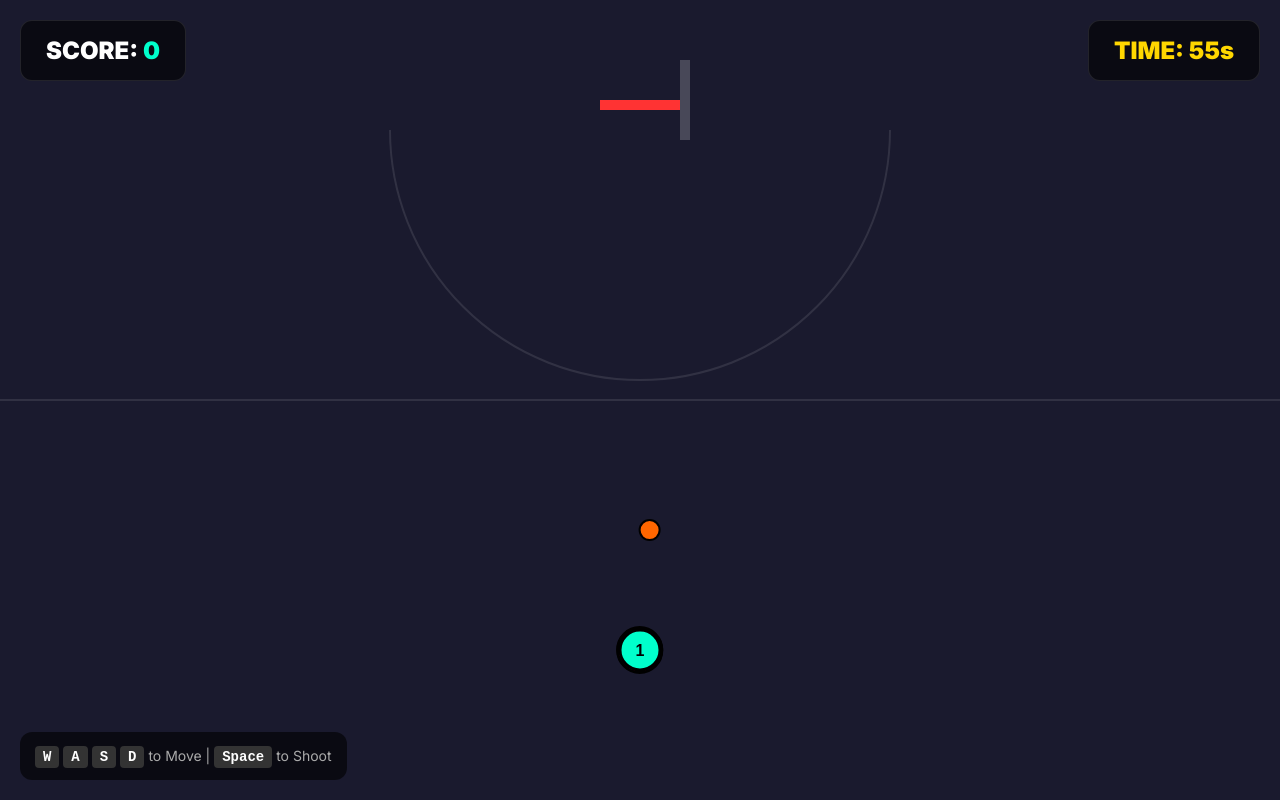
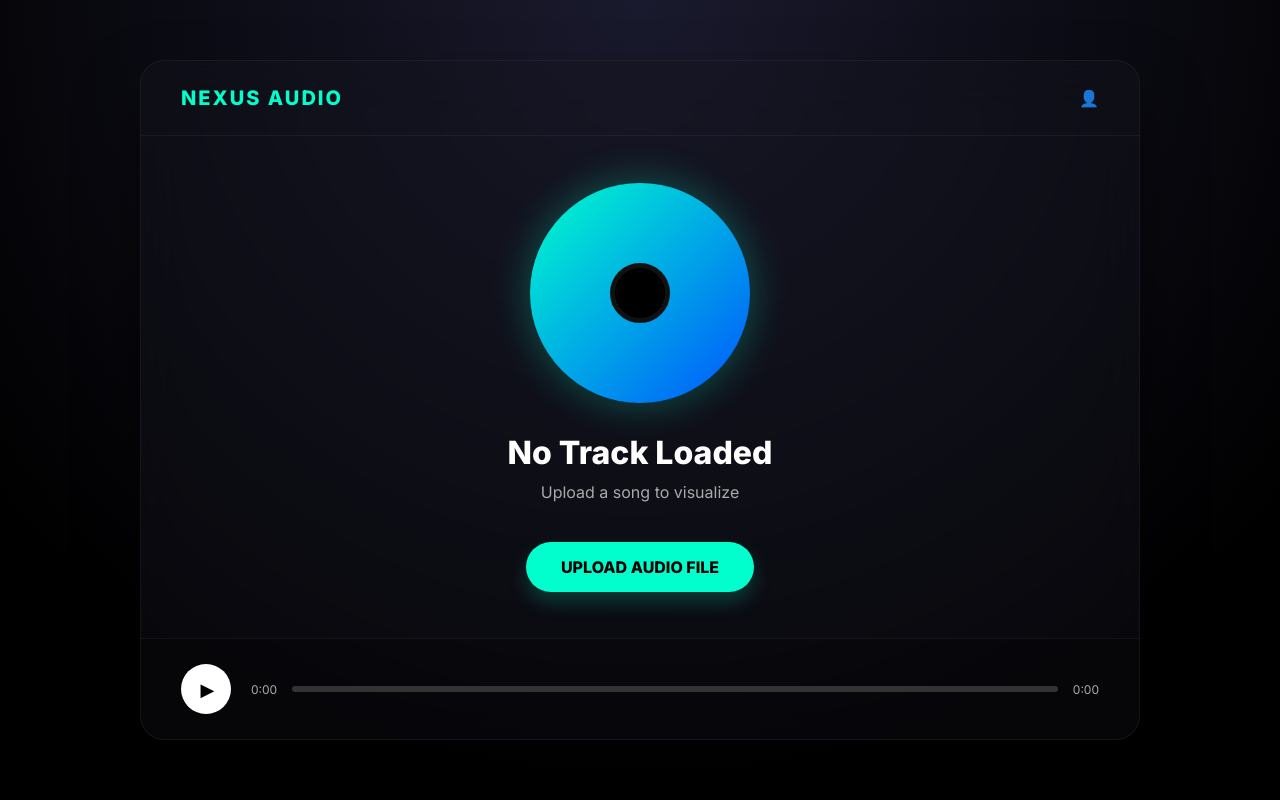
Before and after one commit to bedper-beep/os, a plain HTML site: page index.html in a window 1280 px wide. Drawn offline with Linux system fonts and the light colour scheme.

Commit message:
Update title and styles for audio visualizer

```diff
--- a/index.html
+++ b/index.html
@@ -3,286 +3,272 @@
 <head>
     <meta charset="UTF-8">
     <meta name="viewport" content="width=device-width, initial-scale=1.0">
-    <title>Hoop Dreamz: Chromebook Edition</title>
+    <title>Nexus Audio | Premium Visualizer</title>
     <style>
-        @import url('https://fonts.googleapis.com/css2?family=Inter:wght@400;700;900&display=swap');
+        @import url('https://fonts.googleapis.com/css2?family=Inter:wght@300;400;600;800&display=swap');
+
+        * { margin: 0; padding: 0; box-sizing: border-box; font-family: 'Inter', sans-serif; }
+
         body {
-            margin: 0; padding: 0; overflow: hidden; background: #111;
-            font-family: 'Inter', sans-serif; color: white;
+            background-color: #000; color: #fff; height: 100vh; overflow: hidden;
+            display: flex; justify-content: center; align-items: center;
+            background-image: radial-gradient(circle at 50% 0%, #1a1a2e 0%, #000000 80%);
         }
-        canvas { display: block; background: #1a1a2e; }
 
-        #ui {
-            position: absolute; top: 20px; left: 20px; right: 20px;
-            display: flex; justify-content: space-between; pointer-events: none;
+        /* The Canvas that draws the audio bars */
+        #visualizer-canvas {
+            position: absolute; top: 0; left: 0; width: 100%; height: 100%;
+            z-index: 1;
         }
-        .hud-box {
-            background: rgba(0,0,0,0.6); padding: 15px 25px;
-            border-radius: 12px; border: 1px solid rgba(255,255,255,0.1);
-            font-size: 24px; font-weight: 900;
+
+        /* The Premium UI Overlay */
+        .app-container {
+            position: relative; z-index: 10;
+            width: 90%; max-width: 1000px; height: 85vh;
+            background: rgba(20, 20, 30, 0.4); backdrop-filter: blur(25px);
+            border: 1px solid rgba(255, 255, 255, 0.05); border-radius: 24px;
+            box-shadow: 0 30px 60px rgba(0,0,0,0.5);
+            display: flex; flex-direction: column;
         }
-        #score { color: #00ffcc; }
-        #controls {
-            position: absolute; bottom: 20px; left: 20px;
-            background: rgba(0,0,0,0.6); padding: 15px; border-radius: 12px;
-            font-size: 14px; color: #aaa; pointer-events: none;
+
+        /* Top Bar (Search/Profile) */
+        .top-bar {
+            display: flex; justify-content: space-between; align-items: center;
+            padding: 25px 40px; border-bottom: 1px solid rgba(255,255,255,0.05);
         }
-        kbd {
-            background: #333; padding: 3px 8px; border-radius: 4px;
-            color: white; font-weight: bold; font-family: monospace;
+        .logo { font-size: 20px; font-weight: 800; letter-spacing: 2px; color: #00ffcc; }
+
+        /* The Album Art & Info Center */
+        .center-display {
+            flex: 1; display: flex; flex-direction: column; justify-content: center; align-items: center;
+            text-align: center;
         }
+
+        .album-art {
+            width: 220px; height: 220px; border-radius: 50%;
+            background: linear-gradient(135deg, #00ffcc, #0055ff);
+            box-shadow: 0 0 40px rgba(0, 255, 204, 0.3);
+            margin-bottom: 30px; display: flex; justify-content: center; align-items: center;
+            animation: spin 10s linear infinite; animation-play-state: paused; /* Pauses when music pauses */
+        }
+        .album-art.playing { animation-play-state: running; }
+
+        /* The vinyl record look */
+        .album-art::after {
+            content: ''; width: 50px; height: 50px; background: #000; border-radius: 50%;
+            border: 5px solid #111;
+        }
+
+        @keyframes spin { 100% { transform: rotate(360deg); } }
+
+        h1 { font-size: 32px; font-weight: 800; margin-bottom: 10px; }
+        p { color: #aaa; font-size: 16px; margin-bottom: 40px; }
+
+        /* Upload Button */
+        .upload-btn {
+            background: #00ffcc; color: #000; padding: 15px 35px;
+            border: none; border-radius: 30px; font-weight: 800; font-size: 16px;
+            cursor: pointer; transition: 0.3s; box-shadow: 0 10px 20px rgba(0,255,204,0.2);
+        }
+        .upload-btn:hover { transform: scale(1.05); box-shadow: 0 15px 30px rgba(0,255,204,0.4); }
+
+        /* The bottom player controls */
+        .player-bar {
+            padding: 25px 40px; display: flex; align-items: center; gap: 20px;
+            background: rgba(0,0,0,0.2); border-top: 1px solid rgba(255,255,255,0.05);
+            border-radius: 0 0 24px 24px;
+        }
+
+        .play-btn {
+            width: 50px; height: 50px; border-radius: 50%; background: #fff;
+            display: flex; justify-content: center; align-items: center; cursor: pointer;
+            transition: 0.2s;
+        }
+        .play-btn:hover { transform: scale(1.1); }
+        .play-btn::before {
+            content: '▶'; font-size: 18px; color: #000; margin-left: 3px;
+        }
+        .play-btn.playing::before { content: '⏸'; margin-left: 0; }
+
+        /* Progress Bar */
+        .progress-container {
+            flex: 1; display: flex; align-items: center; gap: 15px; font-size: 12px; color: #aaa;
+        }
+        .progress-bar {
+            flex: 1; height: 6px; background: #333; border-radius: 3px; cursor: pointer; position: relative;
+        }
+        .progress-fill {
+            height: 100%; width: 0%; background: #00ffcc; border-radius: 3px; transition: width 0.1s;
+        }
+
+        /* Hidden Audio Input */
+        #audio-upload { display: none; }
     </style>
 </head>
 <body>
 
-    <div id="ui">
-        <div class="hud-box">SCORE: <span id="score">0</span></div>
-        <div class="hud-box" style="color:#ffd700;">TIME: <span id="time">60</span>s</div>
+    <!-- The Background Visualizer -->
+    <canvas id="visualizer-canvas"></canvas>
+
+    <!-- The Main App UI -->
+    <div class="app-container">
+
+        <div class="top-bar">
+            <div class="logo">NEXUS AUDIO</div>
+            <div>👤</div>
+        </div>
+
+        <div class="center-display">
+            <div class="album-art" id="album-art"></div>
+            <h1 id="track-title">No Track Loaded</h1>
+            <p id="track-artist">Upload a song to visualize</p>
+
+            <label for="audio-upload" class="upload-btn">UPLOAD AUDIO FILE</label>
+            <input type="file" id="audio-upload" accept="audio/*">
+        </div>
+
+        <div class="player-bar">
+            <div class="play-btn" id="play-btn" onclick="togglePlay()"></div>
+
+            <div class="progress-container">
+                <span id="current-time">0:00</span>
+                <div class="progress-bar" id="progress-bar" onclick="seek(event)">
+                    <div class="progress-fill" id="progress-fill"></div>
+                </div>
+                <span id="duration">0:00</span>
+            </div>
+        </div>
     </div>
 
-    <div id="controls">
-        <kbd>W</kbd> <kbd>A</kbd> <kbd>S</kbd> <kbd>D</kbd> to Move | <kbd>Space</kbd> to Shoot
-    </div>
-
-    <canvas id="gameCanvas"></canvas>
+    <!-- Hidden Audio Element -->
+    <audio id="audio-player"></audio>
 
     <script>
-        const canvas = document.getElementById('gameCanvas');
+        // --- 1. SETUP CANVAS & AUDIO ENGINE ---
+        const canvas = document.getElementById('visualizer-canvas');
         const ctx = canvas.getContext('2d');
+        const audio = document.getElementById('audio-player');
+
         canvas.width = window.innerWidth;
         canvas.height = window.innerHeight;
 
-        // Game State
-        let score = 0;
-        let timeLeft = 60;
-        let gameActive = true;
+        let audioContext;
+        let analyser;
+        let dataArray;
+        let source;
 
-        // The Player
-        const player = {
-            x: canvas.width / 2,
-            y: canvas.height - 150,
-            radius: 20,
-            speed: 6,
-            color: '#00ffcc', // Cyan player
-            hasBall: true
-        };
+        // --- 2. INITIALIZE AUDIO API ---
+        function initAudio() {
+            if (!audioContext) {
+                audioContext = new (window.AudioContext || window.webkitAudioContext)();
+                analyser = audioContext.createAnalyser();
+                analyser.fftSize = 256; // Quality of the bars
 
-        // The Ball
-        const ball = {
-            x: player.x,
-            y: player.y,
-            radius: 10,
-            color: '#ff6600',
-            isShot: false,
-            vx: 0,
-            vy: 0,
-            targetY: 100 // Where the hoop is
-        };
+                source = audioContext.createMediaElementSource(audio);
+                source.connect(analyser);
+                analyser.connect(audioContext.destination);
 
-        // The Hoop
-        const hoop = {
-            x: canvas.width / 2 - 40,
-            y: 100,
-            width: 80,
-            height: 10,
-            color: '#ff3333'
-        };
+                const bufferLength = analyser.frequencyBinCount;
+                dataArray = new Uint8Array(bufferLength);
+            }
+        }
 
-        // Defenders (NPCs)
-        let defenders = [
-            { x: canvas.width / 2 - 150, y: canvas.height / 2, radius: 22, speed: 3, color: '#ff0033' },
-            { x: canvas.width / 2 + 150, y: canvas.height / 2, radius: 22, speed: 4, color: '#ff0033' }
-        ];
+        // --- 3. UPLOAD MUSIC ---
+        const fileUpload = document.getElementById('audio-upload');
+        fileUpload.addEventListener('change', function(e) {
+            const file = e.target.files[0];
+            if (!file) return;
 
-        // Keyboard Input Tracking
-        const keys = { w: false, a: false, s: false, d: false, space: false };
+            const fileURL = URL.createObjectURL(file);
+            audio.src = fileURL;
 
-        window.addEventListener('keydown', (e) => {
-            if(e.key === 'w' || e.key === 'W') keys.w = true;
-            if(e.key === 'a' || e.key === 'A') keys.a = true;
-            if(e.key === 's' || e.key === 'S') keys.s = true;
-            if(e.key === 'd' || e.key === 'D') keys.d = true;
-            if(e.key === ' ') keys.space = true;
+            // Update UI
+            document.getElementById('track-title').innerText = file.name.replace(/\.[^/.]+$/, ""); // Remove file extension
+            document.getElementById('track-artist').innerText = "Local File";
+
+            // Ready to play
+            initAudio();
+            audio.load();
         });
 
-        window.addEventListener('keyup', (e) => {
-            if(e.key === 'w' || e.key === 'W') keys.w = false;
-            if(e.key === 'a' || e.key === 'A') keys.a = false;
-            if(e.key === 's' || e.key === 'S') keys.s = false;
-            if(e.key === 'd' || e.key === 'D') keys.d = false;
-            if(e.key === ' ') keys.space = false;
+        // --- 4. PLAYER CONTROLS ---
+        const playBtn = document.getElementById('play-btn');
+        const albumArt = document.getElementById('album-art');
+
+        function togglePlay() {
+            if (!audio.src) return; // Nothing uploaded
+
+            if (audio.paused) {
+                audio.play();
+                playBtn.classList.add('playing');
+                albumArt.classList.add('playing');
+                if(audioContext.state === 'suspended') audioContext.resume();
+            } else {
+                audio.pause();
+                playBtn.classList.remove('playing');
+                albumArt.classList.remove('playing');
+            }
+        }
+
+        // Progress bar update
+        audio.addEventListener('timeupdate', () => {
+            if (audio.duration) {
+                const percent = (audio.currentTime / audio.duration) * 100;
+                document.getElementById('progress-fill').style.width = `${percent}%`;
+
+                // Update time text
+                document.getElementById('current-time').innerText = formatTime(audio.currentTime);
+                document.getElementById('duration').innerText = formatTime(audio.duration);
+            }
         });
 
-        // Shoot the Ball
-        function shootBall() {
-            if (!player.hasBall || ball.isShot) return;
-            player.hasBall = false;
-            ball.isShot = true;
-
-            // Calculate trajectory towards hoop center
-            const hoopCenterX = hoop.x + hoop.width / 2;
-            ball.vx = (hoopCenterX - player.x) * 0.04;
-            ball.vy = -25; // Shoot upward
+        function formatTime(seconds) {
+            const min = Math.floor(seconds / 60);
+            const sec = Math.floor(seconds % 60);
+            return `${min}:${sec < 10 ? '0' : ''}${sec}`;
         }
 
-        // Reset after a shot
-        function resetBall() {
-            ball.isShot = false;
-            player.hasBall = true;
-            ball.x = player.x;
-            ball.y = player.y - 20;
+        function seek(e) {
+            if (!audio.duration) return;
+            const bar = document.getElementById('progress-bar');
+            const rect = bar.getBoundingClientRect();
+            const pos = (e.clientX - rect.left) / bar.offsetWidth;
+            audio.currentTime = pos * audio.duration;
         }
 
-        function update() {
-            if (!gameActive) return;
+        // --- 5. THE VISUALIZER DRAW LOOP ---
+        function draw() {
+            requestAnimationFrame(draw);
 
-            // Player Movement
-            if (keys.w) player.y -= player.speed;
-            if (keys.s) player.y += player.speed;
-            if (keys.a) player.x -= player.speed;
-            if (keys.d) player.x += player.speed;
+            if (!analyser) return; // Wait until music is loaded
 
-            // Keep player on screen
-            if (player.x < 30) player.x = 30;
-            if (player.x > canvas.width - 30) player.x = canvas.width - 30;
-            if (player.y > canvas.height - 30) player.y = canvas.height - 30;
-            if (player.y < canvas.height / 2) player.y = canvas.height / 2; // Don't go past half court
+            analyser.getByteFrequencyData(dataArray);
 
-            // Update Ball Position (if held)
-            if (player.hasBall) {
-                ball.x = player.x;
-                ball.y = player.y - 20;
-            }
-
-            // Ball Physics (if shot)
-            if (ball.isShot) {
-                ball.x += ball.vx;
-                ball.y += ball.vy;
-                ball.vy += 0.5; // Gravity
-
-                // Collision with Hoop (Rim)
-                if (ball.y > hoop.y && ball.y < hoop.y + 20 && ball.x > hoop.x && ball.x < hoop.x + hoop.width) {
-                    if (ball.vy > 0) {
-                        score += 2;
-                        document.getElementById('score').innerText = score;
-                        resetBall();
-                    }
-                }
-
-                // If ball misses (goes below screen)
-                if (ball.y > canvas.height) {
-                    resetBall();
-                }
-            }
-
-            // Shoot logic
-            if (keys.space && player.hasBall) {
-                shootBall();
-            }
-
-            // Defender AI (Chase the player)
-            defenders.forEach(def => {
-                let dx = player.x - def.x;
-                let dy = player.y - def.y;
-                let dist = Math.sqrt(dx * dx + dy * dy);
-
-                if (dist > 0) {
-                    def.x += (dx / dist) * def.speed;
-                    def.y += (dy / dist) * def.speed;
-                }
-
-                // If defender touches player, steal the ball
-                if (dist < player.radius + def.radius && player.hasBall) {
-                    player.hasBall = false;
-                    // Deflect ball away
-                    ball.isShot = true;
-                    ball.vx = (Math.random() - 0.5) * 20;
-                    ball.vy = (Math.random() - 0.5) * 20 - 10;
-
-                    // Flash red
-                    document.body.style.background = '#ff0000';
-                    setTimeout(() => document.body.style.background = '#111', 100);
-                }
-            });
-
-            draw();
-            requestAnimationFrame(update);
-        }
-
-        function draw() {
-            // Clear Canvas
-            ctx.fillStyle = '#1a1a2e';
+            // Clear canvas with a slight fade effect for smooth trails
+            ctx.fillStyle = 'rgba(0, 0, 0, 0.2)';
             ctx.fillRect(0, 0, canvas.width, canvas.height);
 
-            // Draw Court
-            ctx.strokeStyle = 'rgba(255,255,255,0.1)';
-            ctx.lineWidth = 2;
-            ctx.beginPath();
-            ctx.moveTo(0, canvas.height / 2);
-            ctx.lineTo(canvas.width, canvas.height / 2);
-            ctx.stroke();
-            // 3-Point Line
-            ctx.beginPath();
-            ctx.arc(canvas.width / 2, hoop.y + 30, 250, 0, Math.PI);
-            ctx.stroke();
+            const bufferLength = analyser.frequencyBinCount;
+            const barWidth = (canvas.width / bufferLength) * 2.5;
+            let x = 0;
 
-            // Draw Hoop
-            ctx.fillStyle = hoop.color;
-            ctx.fillRect(hoop.x, hoop.y, hoop.width, hoop.height);
-            // Backboard
-            ctx.fillStyle = 'rgba(255,255,255,0.2)';
-            ctx.fillRect(hoop.x + hoop.width, hoop.y - 40, 10, 80);
+            for (let i = 0; i < bufferLength; i++) {
+                const barHeight = dataArray[i] * 1.5; // Scale the height
 
-            // Draw Defenders
-            defenders.forEach(def => {
-                ctx.beginPath();
-                ctx.arc(def.x, def.y, def.radius, 0, Math.PI * 2);
-                ctx.fillStyle = def.color;
-                ctx.fill();
-                ctx.strokeStyle = '#000';
-                ctx.lineWidth = 3;
-                ctx.stroke();
+                // Gradient color (Cyan to Blue to Purple)
+                const gradient = ctx.createLinearGradient(0, canvas.height, 0, canvas.height - barHeight);
+                gradient.addColorStop(0, 'rgba(0, 255, 204, 0.1)');
+                gradient.addColorStop(0.5, 'rgba(0, 170, 255, 0.8)');
+                gradient.addColorStop(1, 'rgba(138, 43, 226, 1)');
 
-                // Draw jersey number
-                ctx.fillStyle = 'white';
-                ctx.font = 'bold 16px Arial';
-                ctx.textAlign = 'center';
-                ctx.fillText('D', def.x, def.y + 6);
-            });
+                ctx.fillStyle = gradient;
 
-            // Draw Player
-            ctx.beginPath();
-            ctx.arc(player.x, player.y, player.radius, 0, Math.PI * 2);
-            ctx.fillStyle = player.color;
-            ctx.fill();
-            ctx.strokeStyle = '#000';
-            ctx.lineWidth = 3;
-            ctx.stroke();
+                // Draw the bars from the bottom up
+                ctx.fillRect(x, canvas.height - barHeight, barWidth, barHeight);
 
-            // Draw jersey number
-            ctx.fillStyle = 'black';
-            ctx.font = 'bold 16px Arial';
-            ctx.textAlign = 'center';
-            ctx.fillText('1', player.x, player.y + 6);
-
-            // Draw Ball
-            ctx.beginPath();
-            ctx.arc(ball.x, ball.y, ball.radius, 0, Math.PI * 2);
-            ctx.fillStyle = ball.color;
-            ctx.fill();
-            ctx.strokeStyle = '#000';
-            ctx.lineWidth = 2;
-            ctx.stroke();
+                x += barWidth + 2; // Spacing between bars
+            }
         }
-
-        // Timer
-        setInterval(() => {
-            if (gameActive) {
-                timeLeft--;
-                document.getElementById('time').innerText = timeLeft;
-                if (timeLeft <= 0) gameActive = false;
-            }
-        }, 1000);
 
         // Handle window resize
         window.addEventListener('resize', () => {
@@ -290,7 +276,9 @@
             canvas.height = window.innerHeight;
         });
 
-        update();
+        // Start the draw loop
+        draw();
+
     </script>
 </body>
 </html>
```
